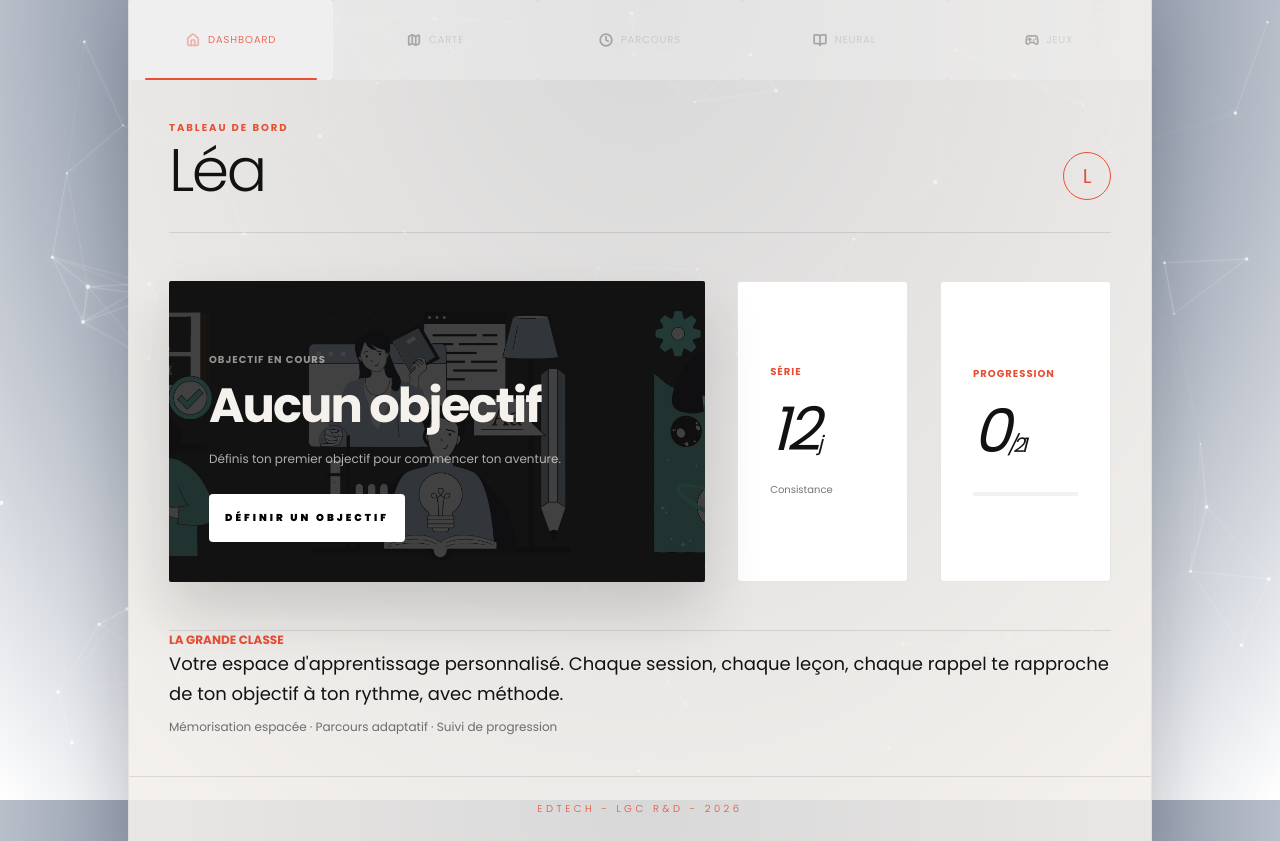
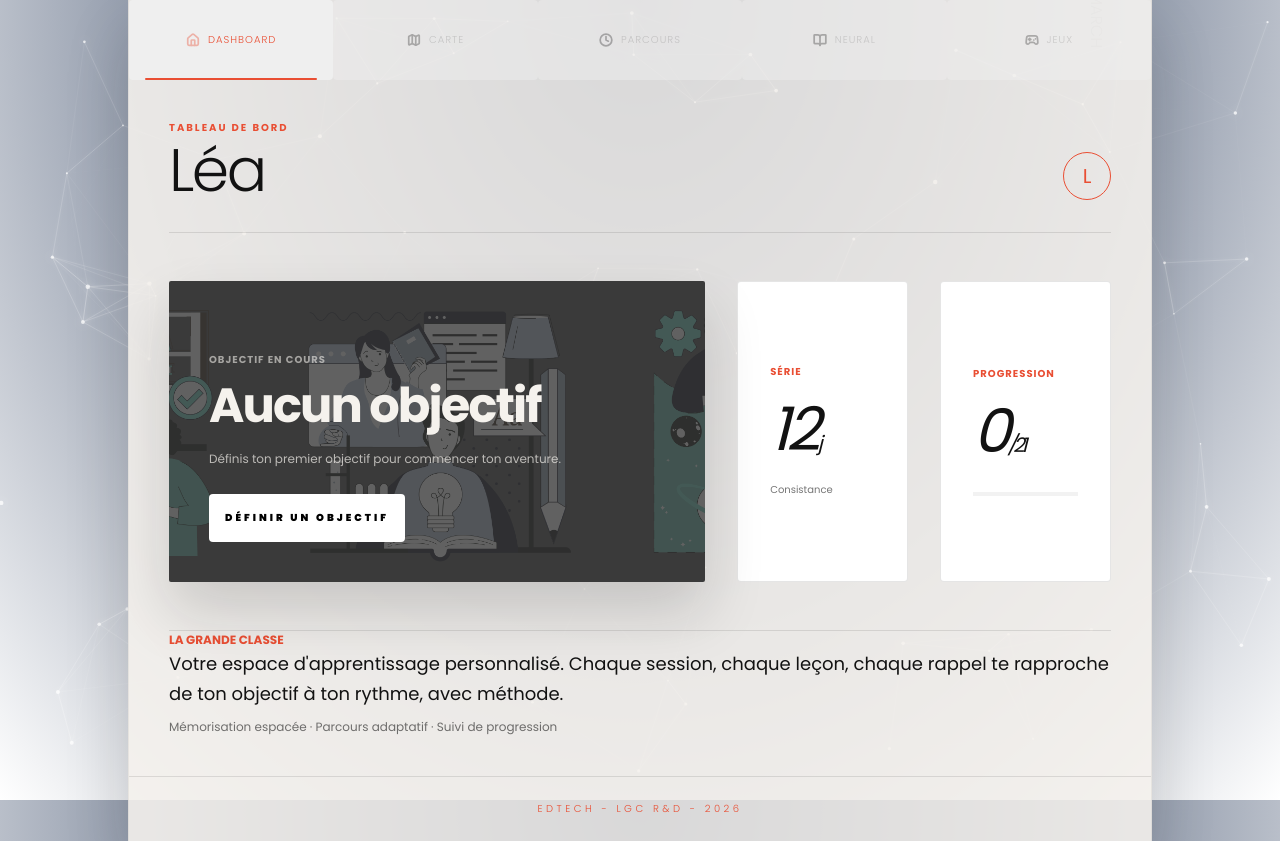
Before and after one commit to giusmili/EdTech, a Next.js app: page / in a window 1280 px wide. Built offline with nearby package versions, Linux system fonts and the light colour scheme.

Commit message:
bgcolor layout

```diff
--- a/src/App.tsx
+++ b/src/App.tsx
@@ -138,7 +138,7 @@ const Dashboard = ({ progress, activeGoal, onStartSession }: { progress: UserPro
     </header>
 
     <div className="grid grid-cols-1 md:grid-cols-12 gap-8">
-      <div className="md:col-span-7 bg-lgc-ink text-lgc-cream p-10 rounded-sm space-y-6 shadow-2xl relative overflow-hidden group min-h-[300px] flex flex-col justify-center">
+      <div className="md:col-span-7 text-lgc-cream p-10 rounded-sm space-y-6 shadow-2xl relative overflow-hidden group min-h-[300px] flex flex-col justify-center" style={{ backgroundColor: '#3a3a3a' }}>
         {/* Photo scientifique en transparence */}
         <img
           src="/assets/ban.png"
@@ -234,14 +234,14 @@ const CourseReader = ({ onComplete }: { onComplete: () => void }) => {
 
       <div className="flex gap-4 pt-6 border-t border-black/10">
         {page < 2 ? (
-          <button
+          <button type="button"
             onClick={() => setPage(page + 1)}
             className="flex-1 py-4 bg-black text-white text-[10px] uppercase font-bold tracking-[0.3em] hover:bg-lgc-orange transition-all"
           >
             Continuer
           </button>
         ) : (
-          <button
+          <button type="button"
             onClick={onComplete}
             className="flex-1 py-4 bg-lgc-orange text-white text-[10px] uppercase font-bold tracking-[0.3em] active:scale-95 transition-all"
           >
```
